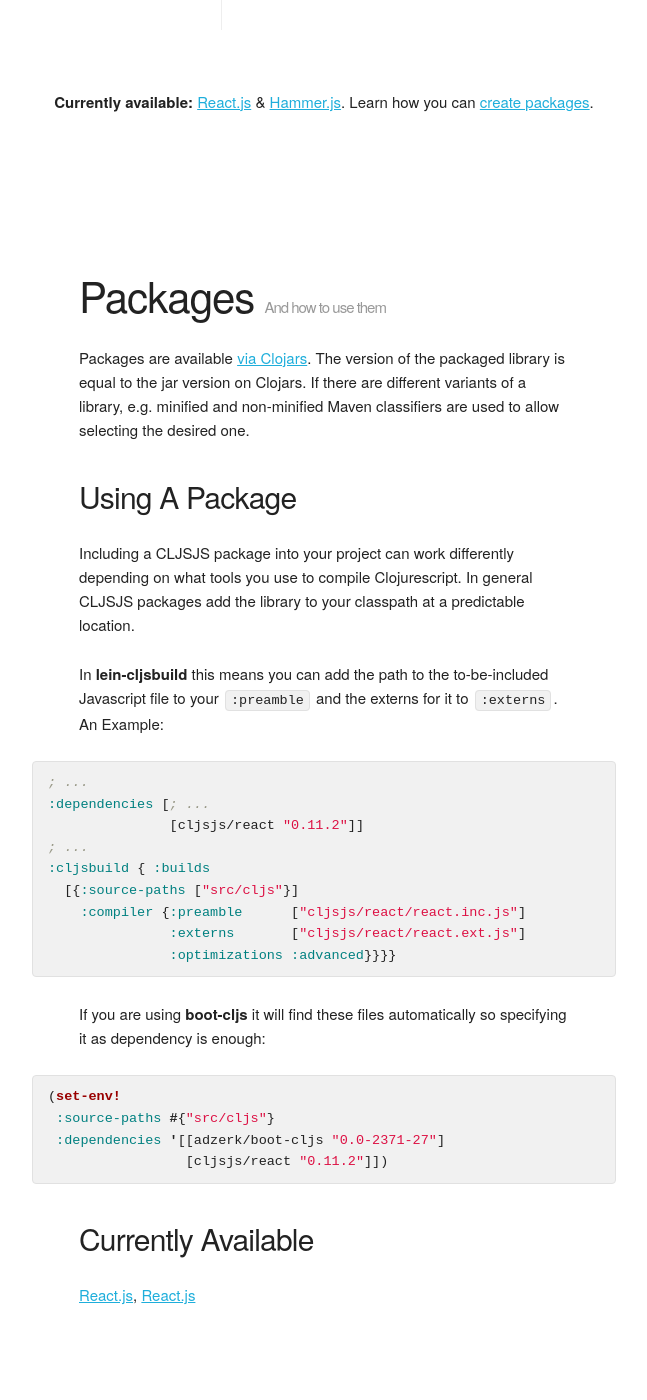
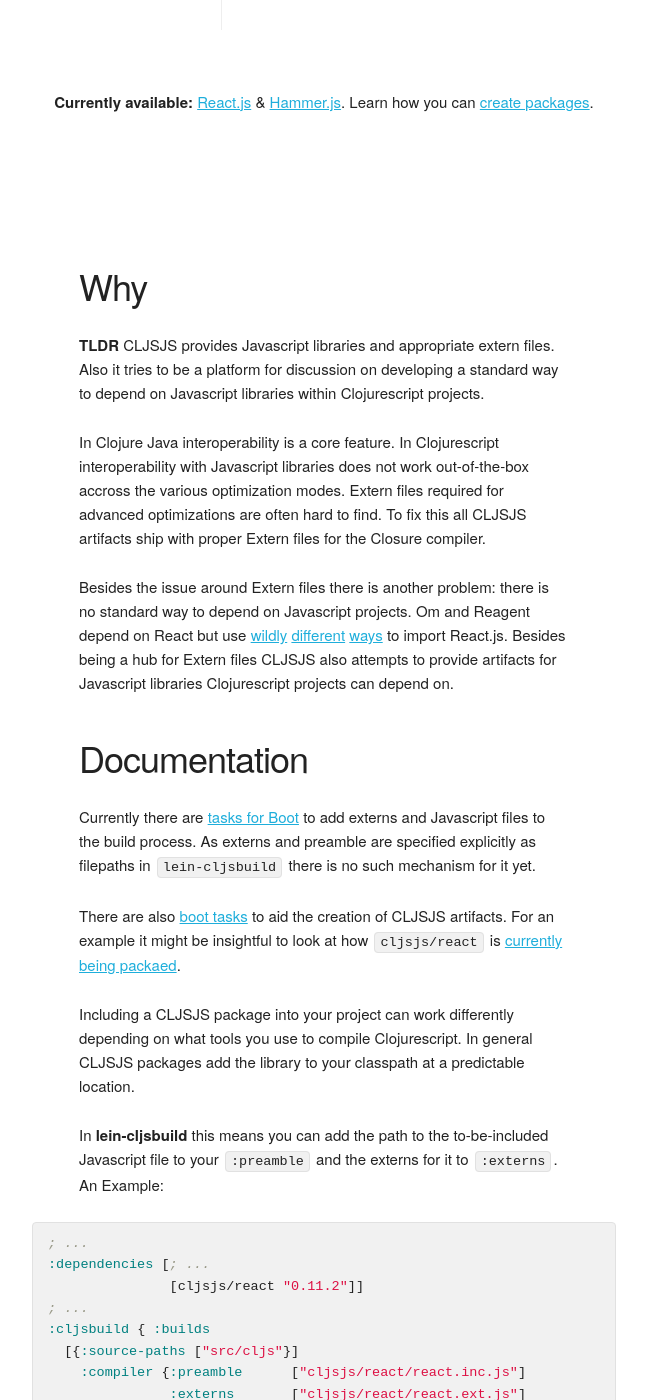
Before and after one commit to cljsjs/cljsjs.github.io, a Jekyll site: the page built from index.markdown, in a window 1280 px wide and 1400 px high, scrolled down 404 px. Shown: the whole window, without its empty margins (316-963 px from the left). Built offline with Jekyll 4.4.1, drawn with Linux system fonts in a browser that asks for light colours; before the commit the page ends 1771 px from its top, so only the background shows below that.

Commit message:
turn index.html into index.markdown

```diff
--- a/index.html
+++ b/index.markdown
@@ -8,14 +8,34 @@ layout: default
 <!-- to depend on Javascript libraries. It makes this possible by providing -->
 <!-- tooling to package them and use them in your project.</p> -->
 
-<h2>Packages<span class="heading-note">And how to use them</span></h2>
+### Why
 
-<p>Packages are available <a href="https://clojars.org/groups/cljsjs">via Clojars</a>.
-  The version of the packaged library is equal to the jar version on Clojars. If there
-  are different variants of a library, e.g. minified and non-minified Maven classifiers
-  are used to allow selecting the desired one.</p>
+<p class="tldr"><strong>TLDR</strong> CLJSJS provides Javascript libraries and appropriate extern files.
+Also it tries to be a platform for discussion on developing a standard way to
+depend on Javascript libraries within Clojurescript projects.</p>
 
-<h4>Using A Package</h4>
+In Clojure Java interoperability is a core feature. In Clojurescript
+interoperability with Javascript libraries does not work out-of-the-box
+accross the various optimization modes. Extern files required for advanced
+optimizations are often hard to find. To fix this all CLJSJS artifacts
+ship with proper Extern files for the Closure compiler.
+
+Besides the issue around Extern files there is another problem: there
+is no standard way to depend on Javascript projects. Om and Reagent
+depend on React but use [wildly][reagent-template] [different][chestnut-devmode]
+[ways][mies-om-template] to import React.js.
+Besides being a hub for Extern files CLJSJS also attempts to provide
+artifacts for Javascript libraries Clojurescript projects can depend on.
+
+### Documentation
+
+Currently there are [tasks for Boot][boot-cljsjs] to add externs and Javascript
+files to the build process. As externs and preamble are specified explicitly
+as filepaths in `lein-cljsbuild` there is no such mechanism for it yet.
+
+There are also [boot tasks][boot-cljsjs-package] to aid the creation of CLJSJS
+artifacts. For an example it might be insightful to look at how `cljsjs/react`
+is [currently being packaed][react-build].
 
 <p>Including a CLJSJS package into your project can work differently
   depending on what tools you use to compile Clojurescript. In general CLJSJS
@@ -82,6 +102,13 @@ layout: default
 <!--     {% endfor %} -->
 <!--   </ul> -->
 
-<!--   <p class="rss-subscribe">subscribe <a href="{{ "/feed.xml" | prepend: site.baseurl }}">via RSS</a></p> -->
+<!--   <p class="rss-subscribe">subscribe <a href="{{ "/feed.xml" | prepend: site.baseurl }}">via rss</a></p> -->
 
 <!-- </div> -->
+
+[reagent-template]: https://github.com/reagent-project/reagent-template/blob/master/src/leiningen/new/reagent/resources/templates/index.html#L11-L19
+[chestnut-devmode]: https://github.com/plexus/chestnut/blob/ae3140e76a145aa2275cc9b056d8dbc0a738794c/src/leiningen/new/chestnut/src/clj/chestnut/dev.clj#L10-L15
+[mies-om-template]: https://github.com/swannodette/mies-om/blob/master/src/leiningen/new/mies_om/index.html#L4-L7
+[boot-cljsjs]: https://github.com/cljsjs/boot-cljsjs
+[boot-cljsjs-package]: https://github.com/cljsjs/boot-cljsjs/blob/master/src/cljsjs/packaging.clj
+[react-build]: https://github.com/cljsjs/packages/blob/master/react/build.boot
```
